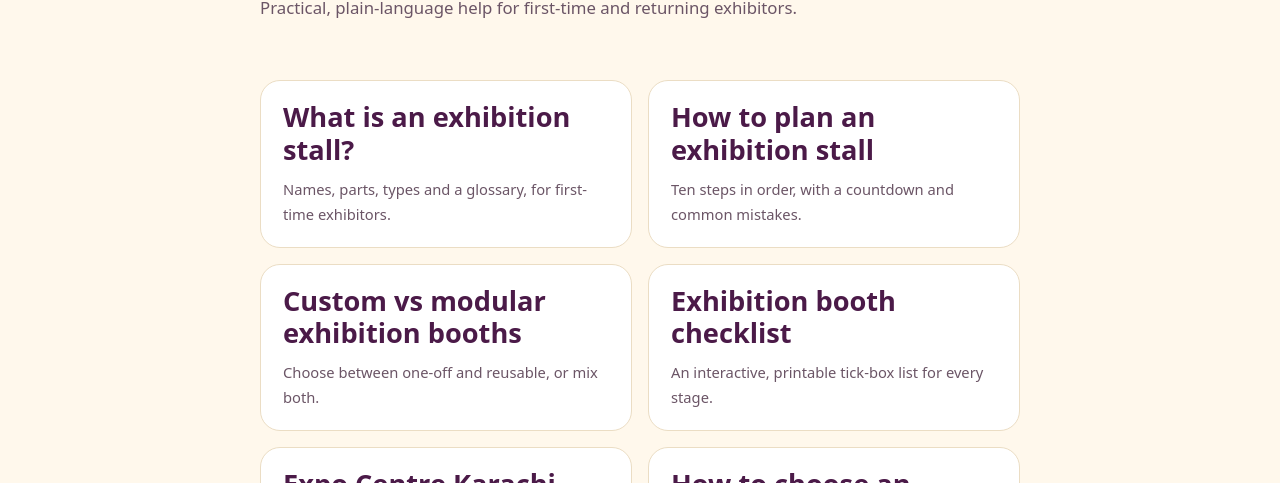
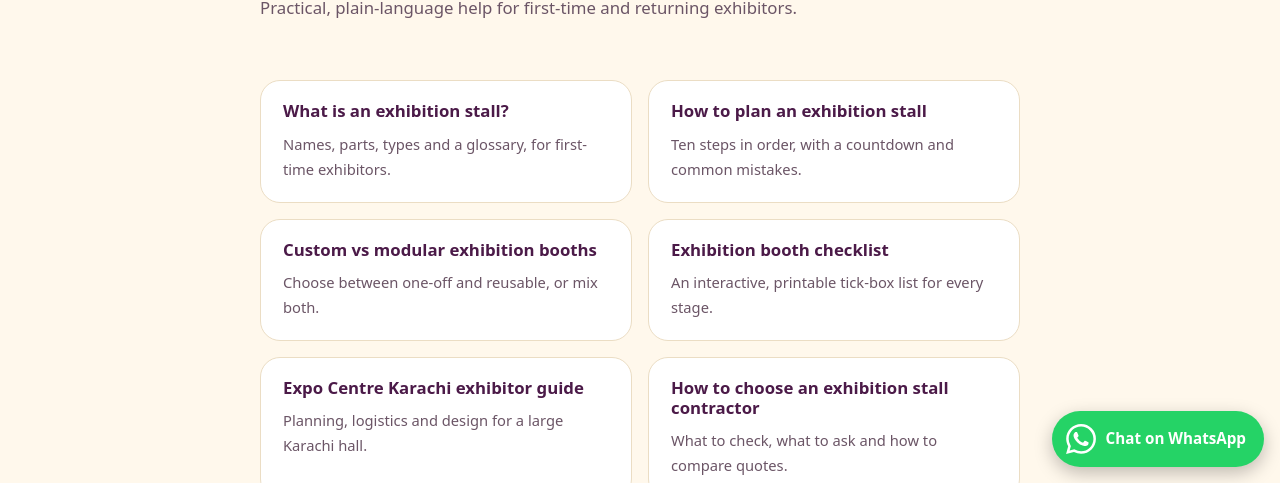
Before and after one commit to bakhtawardurranii-cmd/exhibitionstallsdesign, a plain HTML site: page guides.html in a window 1280 px wide. Shown: the part 317-800 px from the top of the page. Drawn offline with Linux system fonts and the light colour scheme.

Commit message:
Update styles.css

```diff
--- a/assets/styles.css
+++ b/assets/styles.css
@@ -47,3 +47,11 @@ footer ul{list-style:none;margin:0;padding:0;display:grid;gap:8px;font-size:.88r
 @media print{header,footer,.bar,.cta,.chips{display:none}}
 
 .logo{display:flex;align-items:center;gap:10px}.logo img{flex:none;border-radius:8px}.logo small{display:block;font-size:.7rem;font-weight:500;color:var(--muted)}.skip{position:absolute;left:-9999px;top:0;background:var(--plum);color:var(--on);padding:10px 16px;z-index:50}.skip:focus{left:8px;top:8px}main{display:block}img{max-width:100%;height:auto}
+.hs{font-size:1.05rem}
+
+.wa-float{position:fixed;right:16px;bottom:calc(16px + env(safe-area-inset-bottom,0px));z-index:50;display:flex;align-items:center;gap:10px;background:#25D366;color:#fff;text-decoration:none;font-weight:600;font-size:.95rem;line-height:1;padding:13px 18px 13px 14px;border-radius:99px;box-shadow:0 6px 18px rgba(0,0,0,.25);transition:transform .15s ease,box-shadow .15s ease}
+.wa-float:hover,.wa-float:focus-visible{transform:translateY(-2px);box-shadow:0 10px 24px rgba(0,0,0,.3);color:#fff}
+.wa-float:focus-visible{outline:3px solid #fff;outline-offset:2px;box-shadow:0 0 0 5px #128C7E}
+.wa-float svg{flex:none;display:block}
+@media (max-width:640px){.wa-float{padding:13px;right:14px}.wa-float span{position:absolute;width:1px;height:1px;overflow:hidden;clip:rect(0 0 0 0);white-space:nowrap}}
+@media print{.wa-float{display:none}}
```
